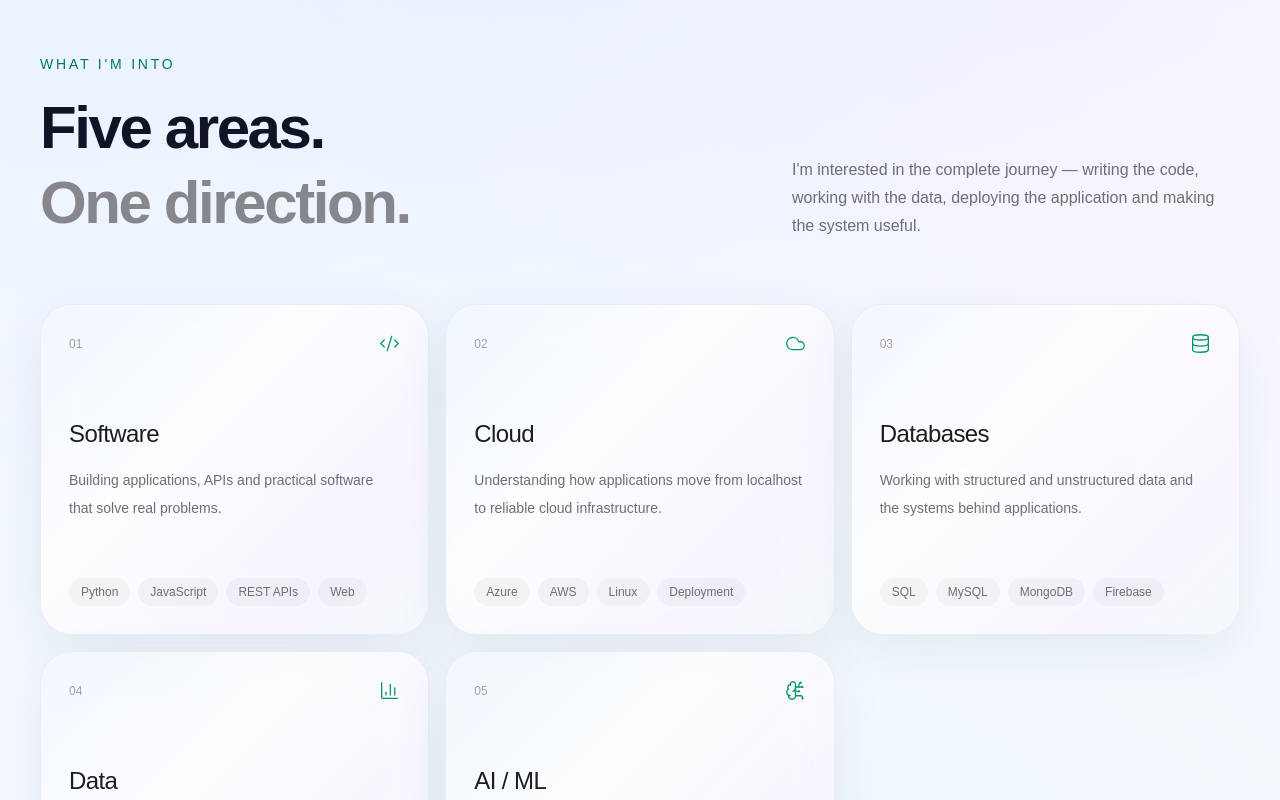
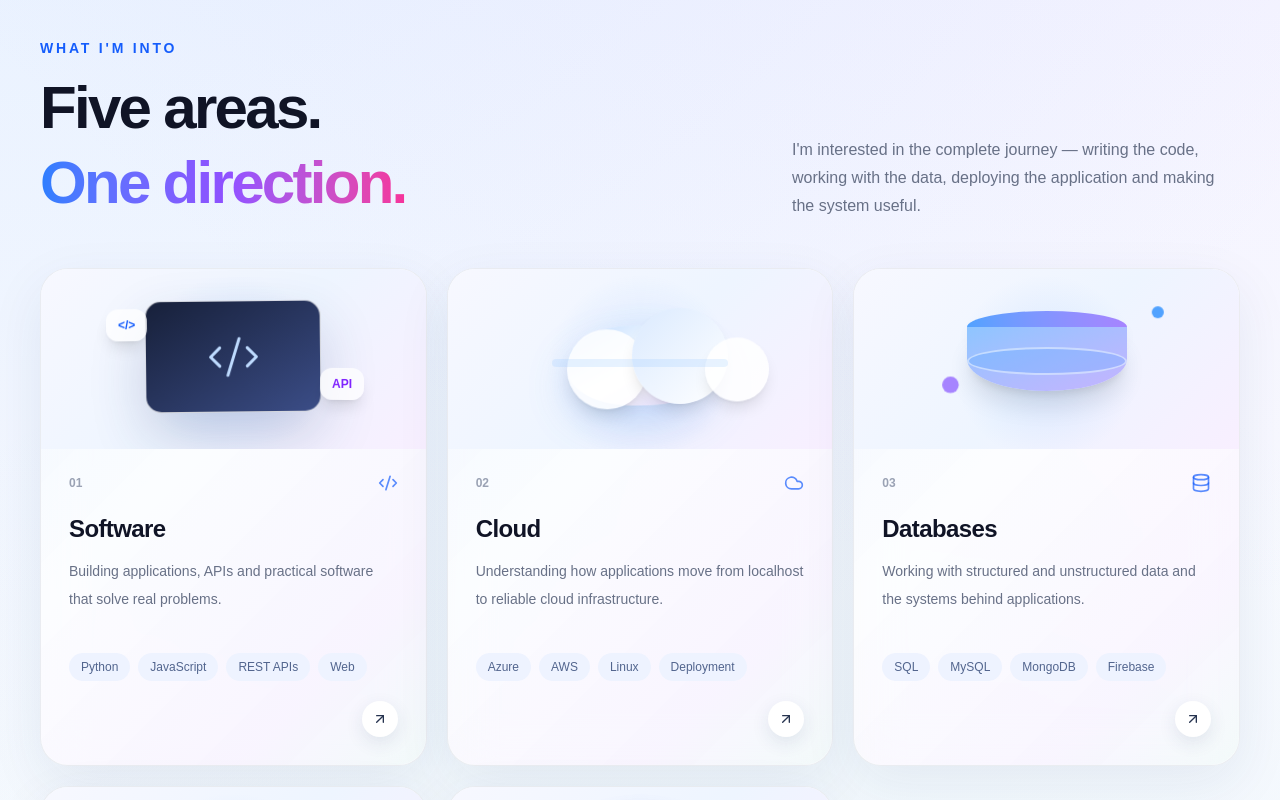
Before and after one commit to ShishirS-11/shishir-professional-portfolio, a Next.js app: page / in a window 1280 px wide. Shown: the part 1760-2560 px from the top of the page. Built offline with nearby package versions, Linux system fonts and the light colour scheme; no server answers; the database is empty.

Commit message:
Add animated visual tiles to portfolio focus section

```diff
--- a/src/components/CareerFocus.tsx
+++ b/src/components/CareerFocus.tsx
@@ -1,40 +1,44 @@
 "use client";
 
 import { motion } from "framer-motion";
-import { Code2, Cloud, Database, BrainCircuit, BarChart3 } from "lucide-react";
+import { Code2, Cloud, Database, BrainCircuit, BarChart3, ArrowUpRight } from "lucide-react";
 
 const areas = [
-  { number: "01", title: "Software", description: "Building applications, APIs and practical software that solve real problems.", icon: Code2, tags: ["Python", "JavaScript", "REST APIs", "Web"] },
-  { number: "02", title: "Cloud", description: "Understanding how applications move from localhost to reliable cloud infrastructure.", icon: Cloud, tags: ["Azure", "AWS", "Linux", "Deployment"] },
-  { number: "03", title: "Databases", description: "Working with structured and unstructured data and the systems behind applications.", icon: Database, tags: ["SQL", "MySQL", "MongoDB", "Firebase"] },
-  { number: "04", title: "Data", description: "Turning raw data into useful information through analysis, processing and visualization.", icon: BarChart3, tags: ["Pandas", "NumPy", "Analytics", "Visualization"] },
-  { number: "05", title: "AI / ML", description: "Building intelligent systems using machine learning, deep learning and computer vision.", icon: BrainCircuit, tags: ["Scikit-learn", "TensorFlow", "Keras", "OpenCV"] },
+  { number: "01", title: "Software", description: "Building applications, APIs and practical software that solve real problems.", icon: Code2, tags: ["Python", "JavaScript", "REST APIs", "Web"], visual: "code" },
+  { number: "02", title: "Cloud", description: "Understanding how applications move from localhost to reliable cloud infrastructure.", icon: Cloud, tags: ["Azure", "AWS", "Linux", "Deployment"], visual: "cloud" },
+  { number: "03", title: "Databases", description: "Working with structured and unstructured data and the systems behind applications.", icon: Database, tags: ["SQL", "MySQL", "MongoDB", "Firebase"], visual: "database" },
+  { number: "04", title: "Data", description: "Turning raw data into useful information through analysis, processing and visualization.", icon: BarChart3, tags: ["Pandas", "NumPy", "Analytics", "Visualization"], visual: "data" },
+  { number: "05", title: "AI / ML", description: "Building intelligent systems using machine learning, deep learning and computer vision.", icon: BrainCircuit, tags: ["Scikit-learn", "TensorFlow", "Keras", "OpenCV"], visual: "ai" },
 ];
+
+function Visual({ type }: { type: string }) {
+  if (type === "cloud") return <div className="skill-visual"><div className="absolute left-1/2 top-[55%] h-20 w-36 -translate-x-1/2 -translate-y-1/2 rounded-[45%] bg-gradient-to-br from-blue-200 via-white to-violet-200 shadow-[0_20px_45px_rgba(75,130,220,.2)] float-soft" /><div className="absolute left-[31%] top-[34%] h-20 w-20 rounded-full bg-white/85 shadow-lg float-soft-delay" /><div className="absolute left-[48%] top-[27%] h-24 w-24 rounded-full bg-gradient-to-br from-blue-100 to-white shadow-lg float-soft-delay-2" /><div className="absolute left-[67%] top-[39%] h-16 w-16 rounded-full bg-white/85 shadow-lg float-soft" /><div className="absolute left-1/2 top-[50%] h-2 w-44 -translate-x-1/2 rounded-full bg-blue-300/20" /></div>;
+  if (type === "database") return <div className="skill-visual"><div className="absolute left-1/2 top-1/2 h-24 w-40 -translate-x-1/2 -translate-y-1/2"><div className="absolute inset-x-0 top-0 h-8 rounded-[50%] bg-gradient-to-r from-blue-400 to-violet-400 shadow-lg" /><div className="absolute inset-x-0 top-4 h-16 rounded-b-[50%] bg-gradient-to-br from-blue-300 to-violet-300 shadow-xl" /><div className="absolute inset-x-0 top-9 h-7 rounded-[50%] border-2 border-white/50 bg-blue-400/25" /></div><div className="absolute right-[20%] top-[22%] h-3 w-3 rounded-full bg-blue-400 ambient-orb" /><div className="absolute left-[20%] bottom-[22%] h-4 w-4 rounded-full bg-violet-400 ambient-orb-slow" /></div>;
+  if (type === "data") return <div className="skill-visual"><div className="absolute bottom-10 left-1/2 flex h-28 -translate-x-1/2 items-end gap-3"><span className="w-7 rounded-t-xl bg-gradient-to-t from-blue-500 to-blue-200 float-soft-delay" style={{ height: "48%" }} /><span className="w-7 rounded-t-xl bg-gradient-to-t from-violet-500 to-violet-200 float-soft" style={{ height: "78%" }} /><span className="w-7 rounded-t-xl bg-gradient-to-t from-pink-500 to-pink-200 float-soft-delay-2" style={{ height: "60%" }} /><span className="w-7 rounded-t-xl bg-gradient-to-t from-emerald-500 to-emerald-200 float-soft-delay" style={{ height: "92%" }} /></div><svg className="absolute left-[22%] top-[22%] h-24 w-56 overflow-visible" viewBox="0 0 220 80"><path d="M0 62 C35 48, 55 55, 80 34 S125 50, 145 25 S185 25, 220 8" fill="none" stroke="rgba(20,126,251,.55)" strokeWidth="4" strokeLinecap="round" /></svg></div>;
+  if (type === "ai") return <div className="skill-visual"><div className="absolute left-1/2 top-1/2 h-28 w-28 -translate-x-1/2 -translate-y-1/2 rounded-[30%] bg-gradient-to-br from-violet-500 via-blue-500 to-pink-400 shadow-[0_22px_55px_rgba(100,90,230,.28)] pulse-soft"><BrainCircuit className="absolute inset-0 m-auto text-white" size={58} strokeWidth={1.2} /></div>{[0,1,2,3,4,5].map((i)=><span key={i} className="absolute left-1/2 top-1/2 h-2.5 w-2.5 rounded-full bg-blue-400 shadow-lg" style={{ transform: `rotate(${i * 60}deg) translateY(-105px)` }} />)}</div>;
+  return <div className="skill-visual"><div className="absolute left-1/2 top-1/2 h-28 w-44 -translate-x-1/2 -translate-y-1/2 rounded-2xl border border-white/80 bg-gradient-to-br from-[#17203a] to-[#3b4d87] shadow-[0_24px_55px_rgba(40,60,120,.2)] float-soft"><Code2 className="absolute inset-0 m-auto text-blue-200" size={55} strokeWidth={1.3} /></div><div className="absolute left-[17%] top-[23%] rounded-xl bg-white/75 px-3 py-2 text-xs font-semibold text-blue-600 shadow-lg float-soft-delay">&lt;/&gt;</div><div className="absolute right-[16%] bottom-[22%] rounded-xl bg-white/75 px-3 py-2 text-xs font-semibold text-violet-600 shadow-lg float-soft-delay-2">API</div></div>;
+}
 
 export default function CareerFocus() {
   return (
-    <section className="px-6 py-28 md:px-10 md:py-36">
+    <section className="px-6 py-24 md:px-10 md:py-32">
       <div className="mx-auto max-w-7xl">
-        <motion.div initial={{ opacity: 0, y: 30 }} whileInView={{ opacity: 1, y: 0 }} viewport={{ once: true }} transition={{ duration: 0.7 }} className="mb-16">
-          <p className="mb-4 text-sm font-medium uppercase tracking-[0.2em] text-emerald-700">What I&apos;m into</p>
-          <div className="flex flex-col justify-between gap-6 md:flex-row md:items-end">
-            <h2 className="max-w-2xl text-4xl font-semibold leading-tight tracking-[-0.04em] md:text-6xl">
-              Five areas.<br /><span className="text-[#86868b]">One direction.</span>
-            </h2>
-            <p className="max-w-md text-base leading-7 text-[#6e6e73]">I&apos;m interested in the complete journey — writing the code, working with the data, deploying the application and making the system useful.</p>
-          </div>
+        <motion.div initial={{ opacity: 0, y: 25 }} whileInView={{ opacity: 1, y: 0 }} viewport={{ once: true }} transition={{ duration: .7 }} className="mb-12 flex flex-col justify-between gap-5 md:flex-row md:items-end">
+          <div><p className="mb-3 text-sm font-semibold uppercase tracking-[.2em] text-blue-600">What I&apos;m into</p><h2 className="text-4xl font-semibold leading-tight tracking-[-.045em] md:text-6xl">Five areas.<br /><span className="bg-gradient-to-r from-blue-500 via-violet-500 to-pink-500 bg-clip-text text-transparent">One direction.</span></h2></div>
+          <p className="max-w-md text-base leading-7 text-[#687187]">I&apos;m interested in the complete journey — writing the code, working with the data, deploying the application and making the system useful.</p>
         </motion.div>
-        <div className="grid gap-4 md:grid-cols-2 lg:grid-cols-3">
-          {areas.map((area, index) => {
-            const Icon = area.icon;
-            return (
-              <motion.div key={area.title} initial={{ opacity: 0, y: 30 }} whileInView={{ opacity: 1, y: 0 }} viewport={{ once: true, amount: 0.2 }} transition={{ duration: 0.6, delay: index * 0.08 }} className="tech-card group relative overflow-hidden rounded-[2rem] p-7 transition duration-500 hover:-translate-y-1">
-                <div className="flex items-center justify-between"><span className="text-xs font-medium text-[#a1a1a6]">{area.number}</span><Icon size={21} strokeWidth={1.5} className="text-emerald-600 transition group-hover:text-blue-600" /></div>
-                <div className="mt-16"><h3 className="text-2xl font-medium tracking-tight text-[#1d1d1f]">{area.title}</h3><p className="mt-4 min-h-[84px] text-sm leading-7 text-[#6e6e73]">{area.description}</p></div>
-                <div className="mt-7 flex flex-wrap gap-2">{area.tags.map((tag) => <span key={tag} className="rounded-full bg-black/[0.035] px-3 py-1.5 text-xs text-[#6e6e73]">{tag}</span>)}</div>
-              </motion.div>
-            );
-          })}
+
+        <div className="grid gap-5 sm:grid-cols-2 lg:grid-cols-3">
+          {areas.map((area, index) => { const Icon = area.icon; return (
+            <motion.article key={area.title} initial={{ opacity: 0, y: 30 }} whileInView={{ opacity: 1, y: 0 }} viewport={{ once: true, amount: .2 }} transition={{ duration: .6, delay: index * .07 }} className="tech-card rounded-[28px] p-7">
+              <Visual type={area.visual} />
+              <div className="flex items-center justify-between"><span className="text-xs font-semibold text-[#9aa2b4]">{area.number}</span><Icon size={20} className="text-blue-600/70" /></div>
+              <h3 className="mt-5 text-2xl font-semibold tracking-tight">{area.title}</h3>
+              <p className="mt-3 min-h-[76px] text-sm leading-7 text-[#687187]">{area.description}</p>
+              <div className="mt-5 flex flex-wrap gap-2">{area.tags.map(tag => <span key={tag} className="rounded-full bg-[#eef3ff] px-3 py-1.5 text-xs font-medium text-[#52658e]">{tag}</span>)}</div>
+              <div className="mt-5 flex justify-end"><span className="flex h-9 w-9 items-center justify-center rounded-full bg-white shadow-[0_6px_18px_rgba(30,50,100,.1)]"><ArrowUpRight size={16} className="text-[#26334f]" /></span></div>
+            </motion.article>
+          ); })}
         </div>
       </div>
     </section>
```
